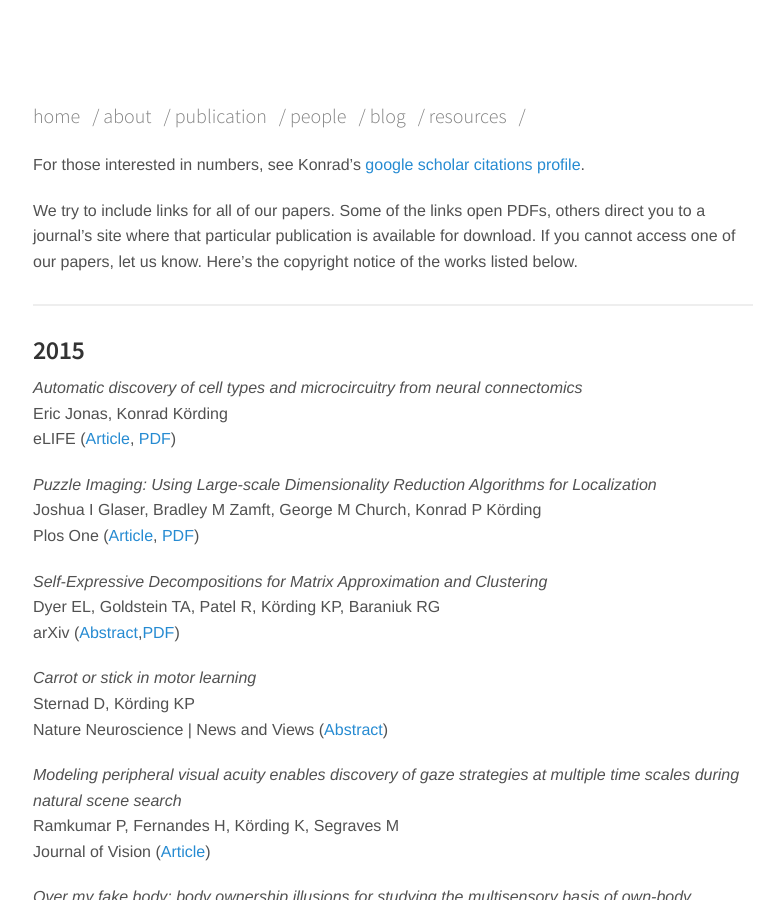
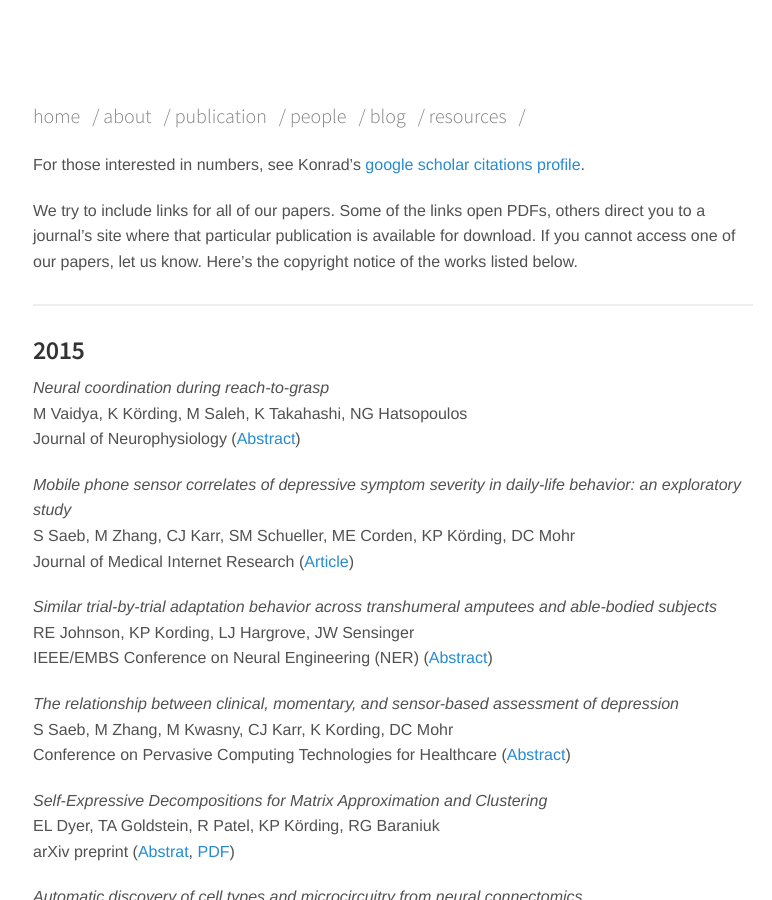
Before and after one commit to KordingLab/KordingLab.github.io, a Jekyll site: the page built from publications.md, in a window 1280 px wide and 900 px high. Shown: the whole window, without its empty margins (247-1019 px from the left). Built offline with Jekyll 4.4.1, drawn with Linux system fonts in a browser that asks for light colours; nearby versions of some CDN libraries; comment, search, counter and statistics services are not loaded.

Commit message:
add 4 articles to 2015 (from g scholar)

```diff
--- a/publications.md
+++ b/publications.md
@@ -10,6 +10,26 @@ We try to include links for all of our papers. Some of the links open PDFs, othe
 <hr>
 
 ### 2015
+
+_Neural coordination during reach-to-grasp_<br>
+M Vaidya, K Körding, M Saleh, K Takahashi, NG Hatsopoulos <br>
+Journal of Neurophysiology ([Abstract](http://jn.physiology.org/content/early/2015/07/27/jn.00349.2015))
+
+_Mobile phone sensor correlates of depressive symptom severity in daily-life behavior: an exploratory study_<br>
+S Saeb, M Zhang, CJ Karr, SM Schueller, ME Corden, KP Körding, DC Mohr <br>
+Journal of Medical Internet Research ([Article](http://www.jmir.org/2015/7/e175/))
+
+_Similar trial-by-trial adaptation behavior across transhumeral amputees and able-bodied subjects_<br>
+RE Johnson, KP Kording, LJ Hargrove, JW Sensinger <br>
+IEEE/EMBS Conference on Neural Engineering (NER) ([Abstract](http://ieeexplore.ieee.org/xpl/login.jsp?tp=&arnumber=7146737&url=http%3A%2F%2Fieeexplore.ieee.org%2Fiel7%2F7131936%2F7146535%2F07146737.pdf%3Farnumber%3D7146737))
+
+_The relationship between clinical, momentary, and sensor-based assessment of depression_<br>
+S Saeb, M Zhang, M Kwasny, CJ Karr, K Kording, DC Mohr <br>
+Conference on Pervasive Computing Technologies for Healthcare ([Abstract](http://ieeexplore.ieee.org/xpl/login.jsp?tp=&arnumber=7349404&url=http%3A%2F%2Fieeexplore.ieee.org%2Fxpls%2Fabs_all.jsp%3Farnumber%3D7349404))
+
+_Self-Expressive Decompositions for Matrix Approximation and Clustering_<br>
+EL Dyer, TA Goldstein, R Patel, KP Körding, RG Baraniuk <br>
+arXiv preprint ([Abstrat](http://arxiv.org/abs/1505.00824), [PDF](http://arxiv.org/pdf/1505.00824v1.pdf))
 
 _Automatic discovery of cell types and microcircuitry from neural connectomics_<br>
 Eric Jonas, Konrad Körding<br>
```
